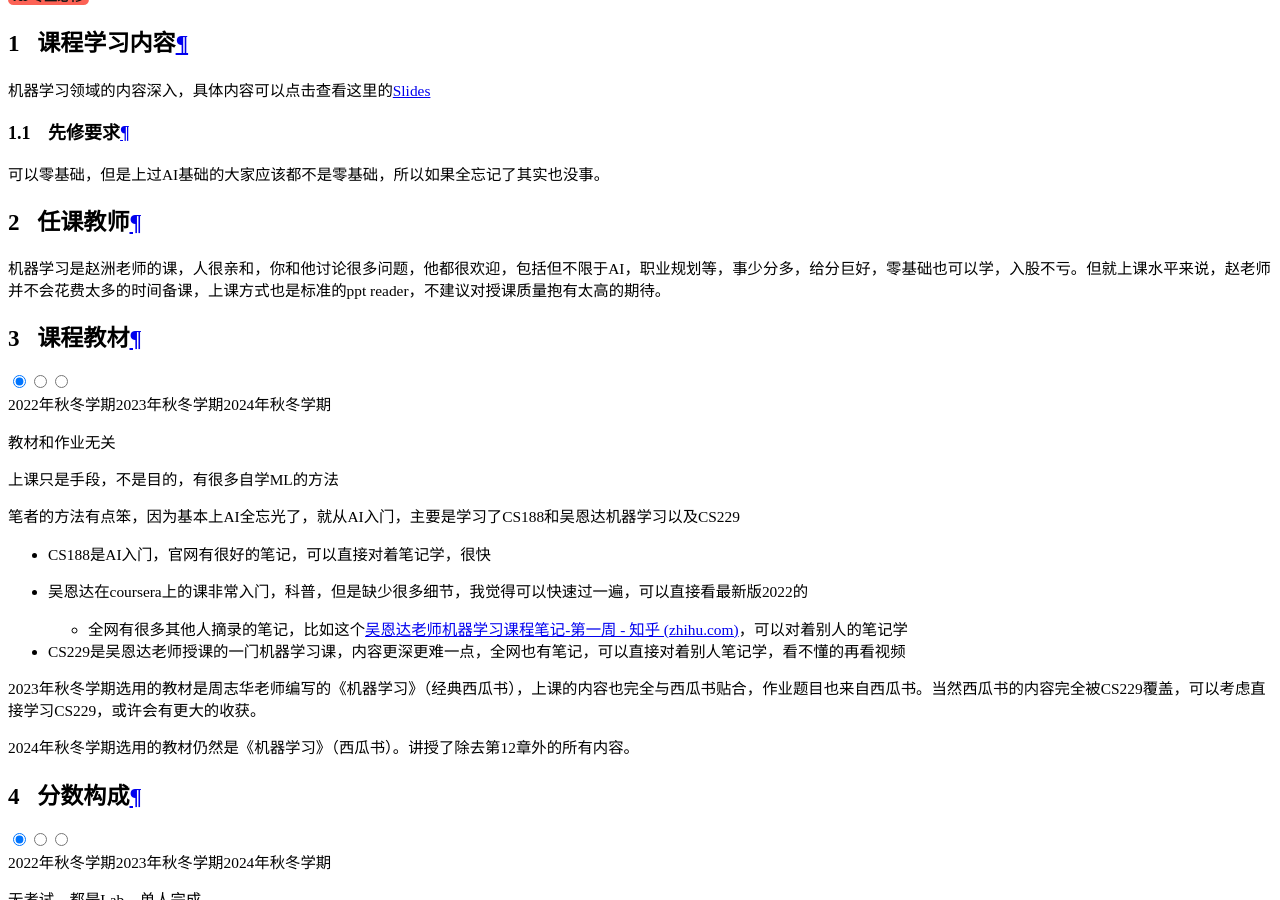
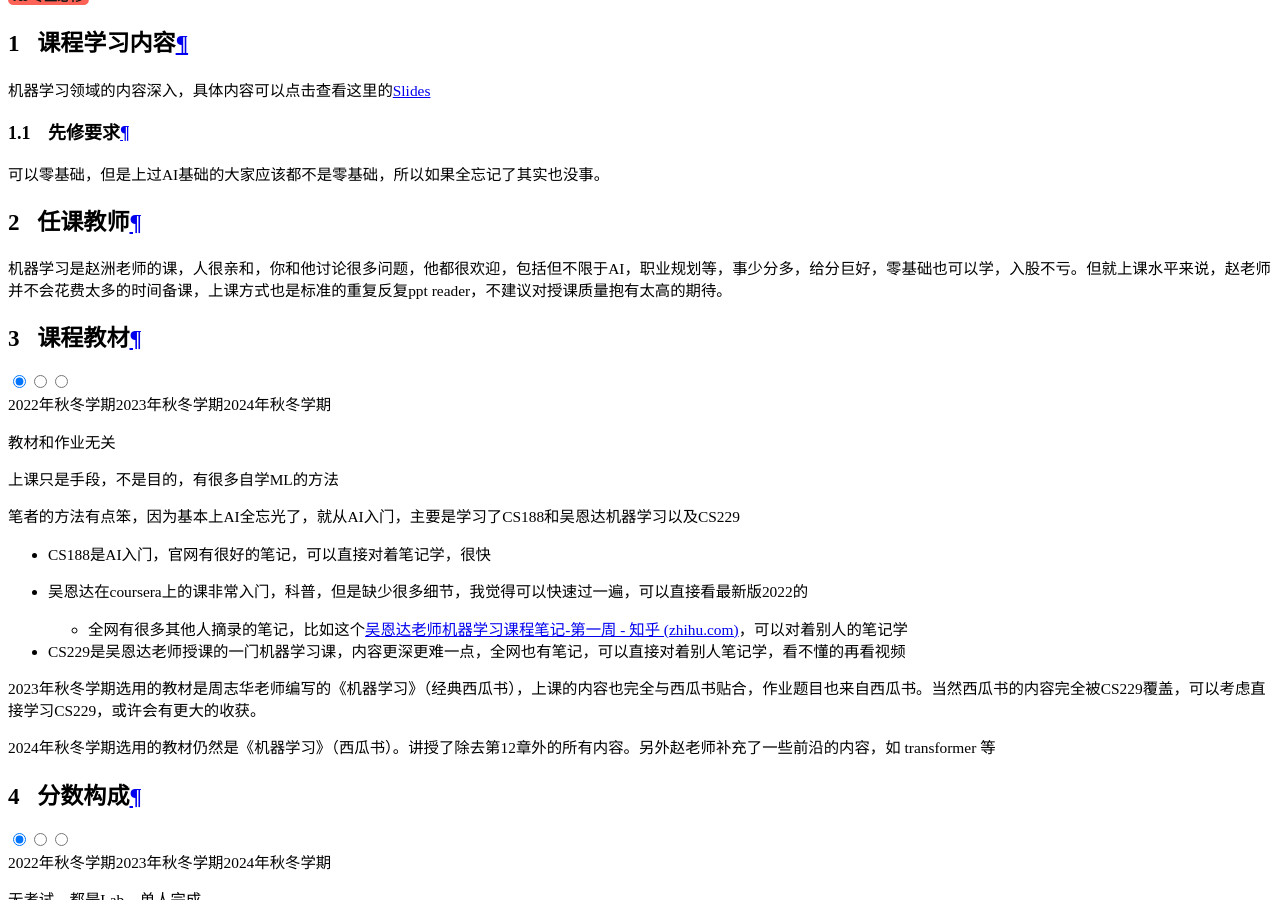
Before and after one commit to ZJU-Turing/TuringCourses, an MkDocs documentation site: the page built from docs/major_mandatory/machine_learning/index.md, in a window 1280 px wide and 900 px high, scrolled down 18369 px. Built offline with MkDocs 1.6.1 and Material for MkDocs 9.7.7, drawn with Linux system fonts in a browser that asks for light colours; comment, search, counter and statistics services are not loaded.

Commit message:
Update ML

```diff
--- a/docs/major_mandatory/machine_learning/index.md
+++ b/docs/major_mandatory/machine_learning/index.md
@@ -14,7 +14,9 @@
 
 ## 任课教师
 
-机器学习是赵洲老师的课，人很亲和，你和他讨论很多问题，他都很欢迎，包括但不限于AI，职业规划等，事少分多，给分巨好，零基础也可以学，入股不亏。但就上课水平来说，赵老师并不会花费太多的时间备课，上课方式也是标准的ppt reader，不建议对授课质量抱有太高的期待。
+机器学习是赵洲老师的课，人很亲和，你和他讨论很多问题，他都很欢迎，包括但不限于AI，职业规划等，事少分多，给分巨好，零基础也可以学，入股不亏。但就上课水平来说，赵老师并不会花费太多的时间备课，上课方式也是标准的重复反复ppt reader，不建议对授课质量抱有太高的期待。
+
+<!-- 作为一个一个一个的经典来源，赵洲老师是标准的 text-to-audio 模型，任何企图通过听课来学习的行为都是不明智的 -->
 
 ## 课程教材
 
@@ -38,8 +40,8 @@
 
 === "2024年秋冬学期"
 
-    2024年秋冬学期选用的教材仍然是《机器学习》（西瓜书）。讲授了除去第12章外的所有内容。
-
+    2024年秋冬学期选用的教材仍然是《机器学习》（西瓜书）。讲授了除去第12章外的所有内容。另外赵老师补充了一些前沿的内容，如 transformer 等
+<!-- 仍然不建议任何想要学习这些前沿知识的同学去听赵老师的课，与其听重复的平调的读ppt，为什么不去上一个高质量的网课呢？ -->
 ## 分数构成
 
 === "2022年秋冬学期"
```
